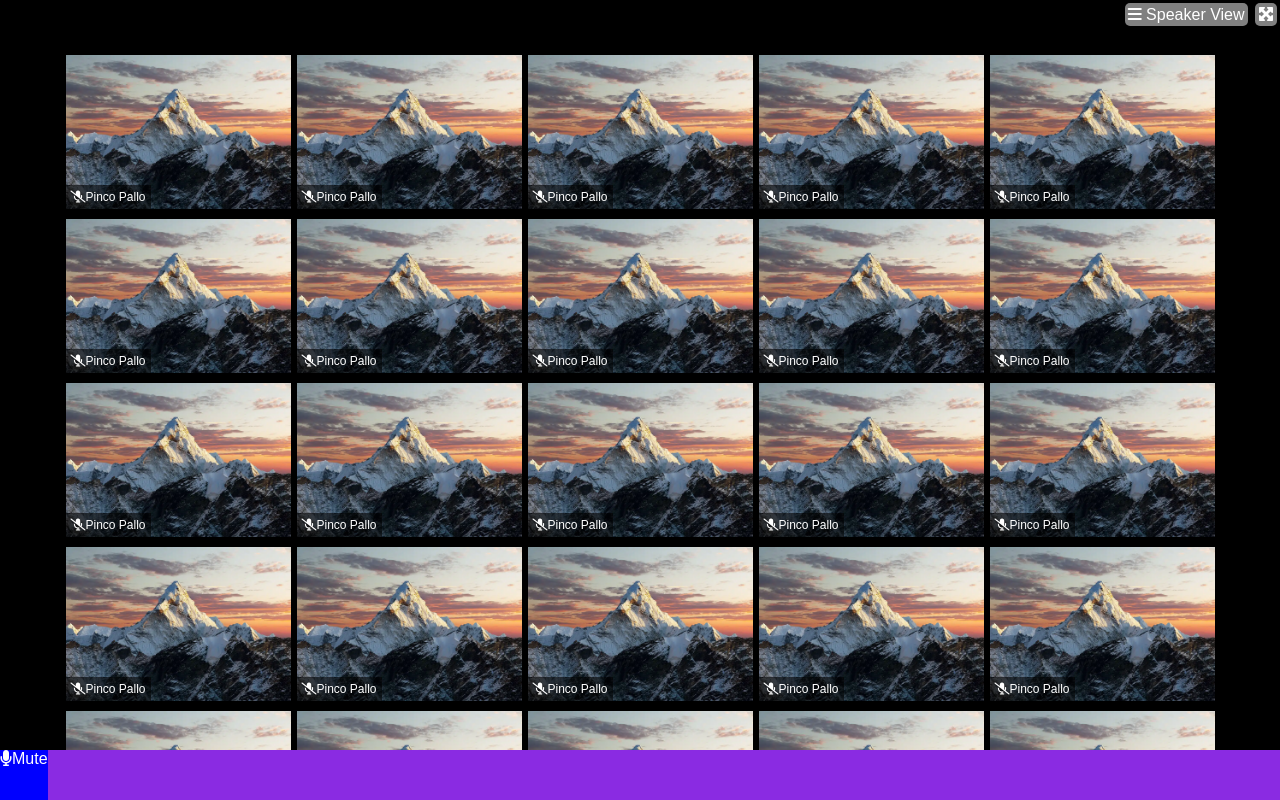
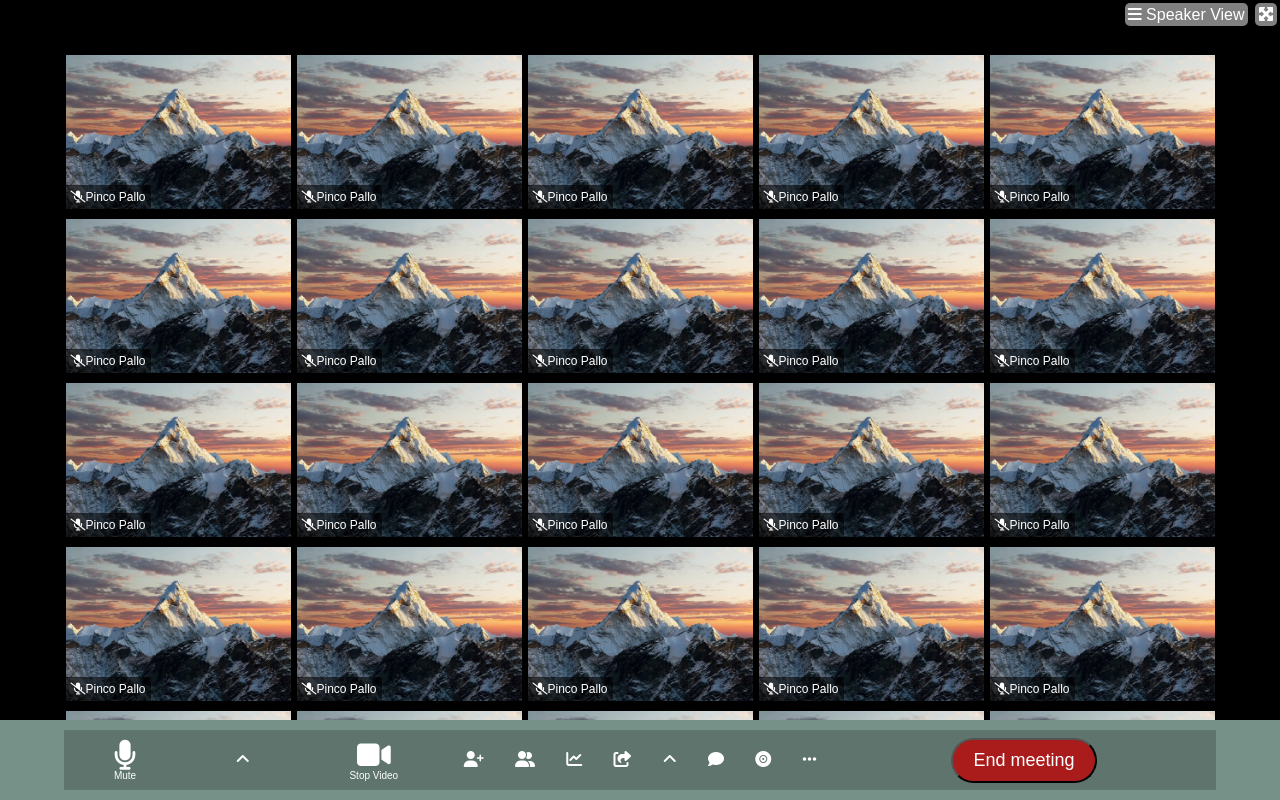
Before and after one commit to GiuseppeF11/html-css-zoom, a plain HTML site: page index.html in a window 1280 px wide. Drawn offline with Linux system fonts and the light colour scheme.

Commit message:
Add footer

```diff
--- a/css/style.css
+++ b/css/style.css
@@ -41,7 +41,7 @@ a {
 
 main {
     background-color: black;
-    height: calc(100vh - 80px);
+    height: calc(100vh - 110px);
     overflow: auto;
 }
 
@@ -85,22 +85,48 @@ main {
 
 
 footer {
-    height: 50px;
+    height: 80px;
     background-color: rgb(117, 145, 136);
     display: flex;
     align-items: center;
 }
 
 .footer-container {
-    height: 100%;
-    width: 100%;
-    background-color: blueviolet;
+    height: 60px;
+    width: 90%;
+    margin: 0 auto;
     color: white;
     display: flex;
 }
 
-.mic {
+.footer-container > div {
+    width: calc(100% / 3);
+}
+
+.footer-left , .footer-center, .footer-right {
+    text-align: center;
     display: flex;
-    height: 50px;
-    background-color: blue;
+    justify-content: space-around;
+    align-items: center;
+    background-color: rgba(0, 0, 0, 0.2);
 }
+
+.mic i , .video i {
+    font-size: 30px;
+}
+
+.stato {
+    font-size: 10px;
+}
+
+.up , .mic , .video{
+    margin: 0 10px;
+}
+
+.footer-right button {
+    font-size: large;
+    background-color: rgb(170, 27, 27);
+    border-radius: 30px;
+    color: white;
+    padding: 10px 20px;
+}
--- a/index.html
+++ b/index.html
@@ -179,14 +179,38 @@
 
         <footer>
             <div class="footer-container">
-                <section class="access">
+                <div class="footer-left">
                     <div class="mic">
-                        <div><i class="fa-solid fa-microphone"></i></div>
-                        <div>Mute</div>
+                        <a href="">
+                            <div><i class="fa-solid fa-microphone"></i></div>
+                            <div class="stato">Mute</div>
+                        </a>
                     </div>
+                    <div class="up">
+                        <a href=""><i class="fa-solid fa-angle-up"></i></a>
+                    </div>
+                    <div class="video">
+                        <a href="">
+                            <div><i class="fa-solid fa-video"></i></div>
+                            <div class="stato">Stop Video</div>
+                        </a>
+                    </div>
+                </div>
+                <div class="footer-center">
+                    <a href=""><i class="fa-solid fa-user-plus"></i></a>
+                    <a href=""><i class="fa-solid fa-user-group"></i></a>
+                    <a href=""><i class="fa-solid fa-chart-line"></i></a>
+                    <a href=""><i class="fa-solid fa-share-from-square"></i></a>
+                    <a href=""><i class="fa-solid fa-angle-up"></i></a>
+                    <a href=""><i class="fa-solid fa-comment"></i></a>
+                    <a href=""><i class="fa-solid fa-record-vinyl"></i></a>
+                    <a href=""><i class="fa-solid fa-ellipsis"></i></a>
 
-                    <a href="" class="video"></a>
-                </section>
+                </div>
+
+                <div class="footer-right">
+                    <button>End meeting</button>
+                </div>
             </div>
         </footer>
 
```
